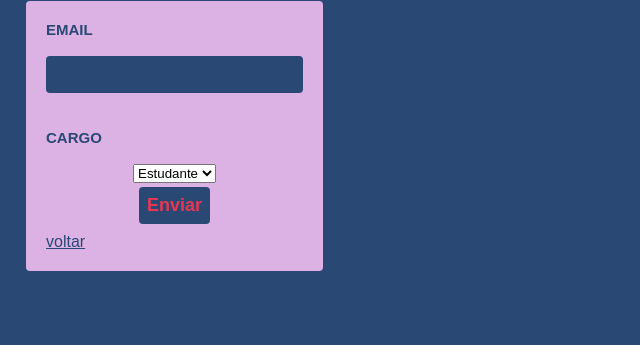
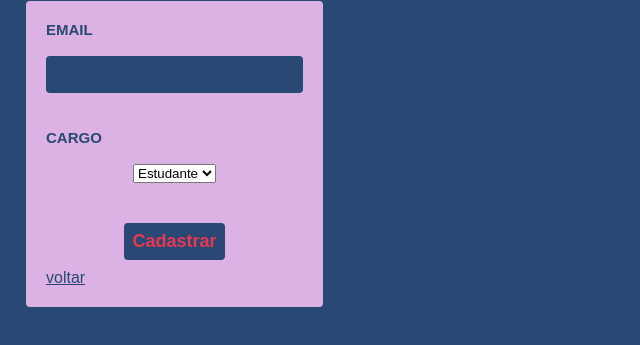
Before and after one commit to Manoel-Mieiro/projeto.integrador, a browser extension: page register.html in a window 1280 px wide. Shown: the part 85-430 px from the top of the page, without its empty margins (0-640 px from the left). Drawn offline with Linux system fonts and the light colour scheme.

Commit message:
Update registration HTML structure and button labels for clarity

```diff
--- a/register.html
+++ b/register.html
@@ -20,9 +20,9 @@
             <select name="roles" id="roles" class="selector">
               <option value="student">Estudante</option>
               <option value="educator">Docente</option>
-            </select>
+            </select><br /><br />
 
-            <input id="login" class="btns" type="submit" value="Enviar" />
+            <input id="register" class="btns" type="submit" value="Cadastrar" />
           </form>
           <button id="back" class="underline_btn">voltar</button>
         </div>
```
